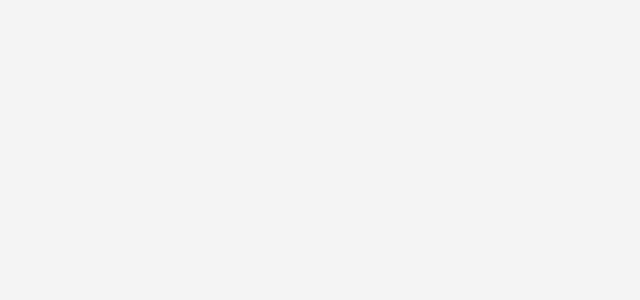
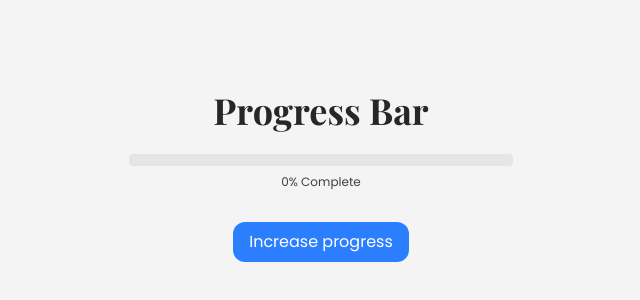
Before and after one commit to fwedwicc/fmDump, a React (Vite) app: page /codedex-play in a window 1280 px wide. Before the commit this address had no page. Shown: the part 224-524 px from the top of the page, without its empty margins (319-959 px from the left). Built offline with nearby package versions, Linux system fonts and the light colour scheme; a web font is replaced by a local one.

Commit message:
feat: add CodedexPlayground component with progress tracking and UI elements

```diff
--- a/src/App.jsx
+++ b/src/App.jsx
@@ -1,6 +1,6 @@
 import React from 'react'
 import { BrowserRouter as Router, Routes, Route } from 'react-router-dom'
-import { Home, ViewUI, Canvas } from './pages'
+import { Home, ViewUI, Canvas, CodedexPlayground } from './pages'
 
 const App = () => {
   return (
@@ -9,6 +9,7 @@ const App = () => {
         <Route path='/' element={<Home />} />
         <Route path="/view/:id" element={<ViewUI />} />
         <Route path='/canvas' element={<Canvas />} />
+        <Route path='/codedex-play' element={<CodedexPlayground />} />
       </Routes>
     </Router>
   )
--- /dev/null
+++ b/src/components/codedex/ProgressBar.jsx
@@ -0,0 +1,15 @@
+import React from 'react'
+
+const ProgressBar = (props) => {
+  return (
+    <div className='space-y-6 text-center w-full'>
+      <h1>Progress Bar</h1>
+      <div className='w-full bg-neutral-200 rounded-sm mb-2'>
+        <div style={{ width: `${props.progress}%` }} className='bg-blue-500 h-3 rounded-sm' />
+      </div>
+      <p>{props.progress}% Complete</p>
+    </div>
+  )
+}
+
+export default ProgressBar
--- a/src/pages/Canvas.jsx
+++ b/src/pages/Canvas.jsx
@@ -4,6 +4,7 @@ import { motion } from 'framer-motion'
 import { Tooltip } from '../components'
 import { TbSmartHome } from "react-icons/tb"
 
+// glass UIs
 const Canvas = () => {
   return (
     <motion.section
--- /dev/null
+++ b/src/pages/CodedexPlayground.jsx
@@ -0,0 +1,25 @@
+import { useState } from 'react'
+import ProgressBar from '../components/codedex/ProgressBar'
+
+const CodedexPlayground = () => {
+  const [progress, setProgress] = useState(0)
+
+  const updateProgress = () => {
+    setProgress((prevProgress) => (prevProgress == 100 ? 100 : prevProgress + 10))
+
+    if (progress >= 100) {
+      console.log("Progress is already at 100%")
+    }
+  }
+
+  return (
+    <main className='h-screen flex items-center justify-center'>
+      <div className='flex flex-col items-center w-full max-w-sm'>
+        <ProgressBar progress={progress} />
+        <button className='mt-8 px-4 py-2 rounded-xl bg-blue-500 text-white active:bg-blue-600' onClick={updateProgress}>Increase progress</button>
+      </div>
+    </main>
+  )
+}
+
+export default CodedexPlayground
--- a/src/pages/index.js
+++ b/src/pages/index.js
@@ -1,9 +1,11 @@
 import Home from './Home'
 import ViewUI from './ViewUI'
 import Canvas from './Canvas'
+import CodedexPlayground from './CodedexPlayground'
 
 export {
   Home,
   ViewUI,
-  Canvas
+  Canvas,
+  CodedexPlayground
 }
```
Also changed, not shown: src/pages/refs.txt.
